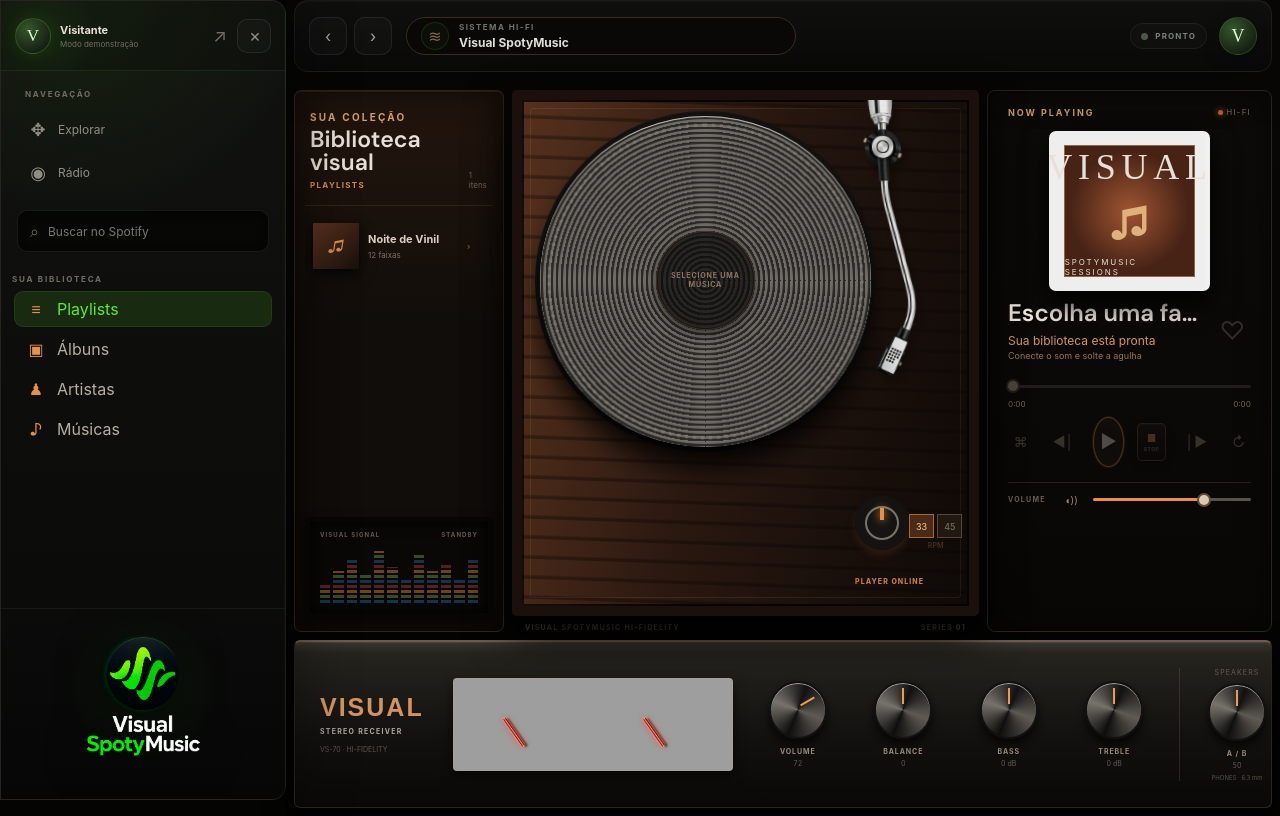
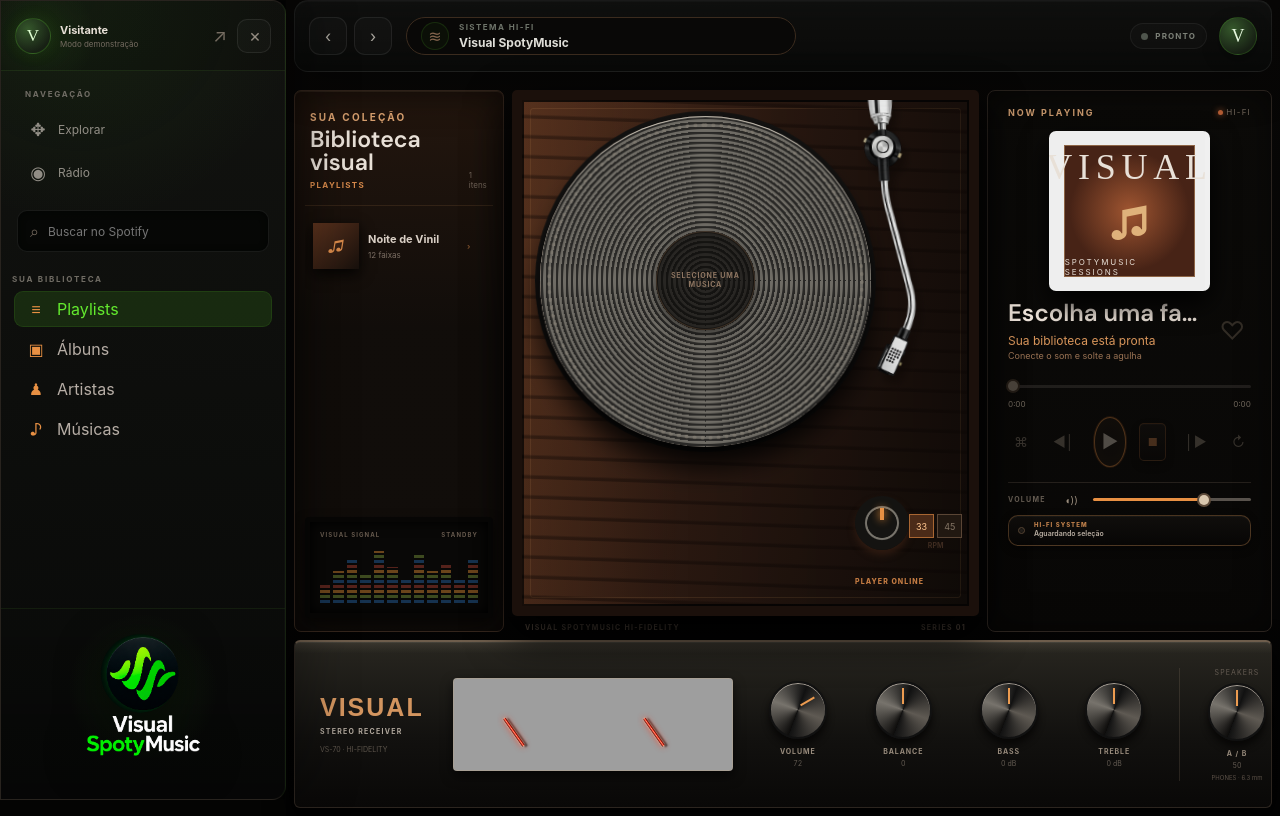
Before and after one commit to Mizerex/visual-spotymusic, a Next.js app: page / in a window 1280 px wide. Both pictures are taken after a click on the button "Explorar em modo demonstração". Built offline with nearby package versions, Linux system fonts and the light colour scheme; no server answers; grey boxes are pictures that could not be loaded; a web font is replaced by a local one.

Commit message:
feat: posicionar sistema hi-fi e simplificar controle stop

```diff
--- a/app/globals.css
+++ b/app/globals.css
@@ -118,8 +118,7 @@ button:focus-visible, input:focus-visible { outline:2px solid var(--amber); outl
 .open-spotify:hover { text-decoration:underline; }
 .progress-wrap { margin:18px 0 12px; }.progress-wrap input,.volume-control input { width:100%;height:3px;margin:0;appearance:none;background:linear-gradient(90deg,#b9703d var(--progress),#3e352c var(--progress));border-radius:4px;cursor:pointer; }.progress-wrap input::-webkit-slider-thumb,.volume-control input::-webkit-slider-thumb { appearance:none;width:10px;height:10px;border-radius:50%;background:#d9c7ae;box-shadow:0 0 0 2px #5e4b3a; }.progress-wrap>div { display:flex;justify-content:space-between;margin-top:7px;color:#6f665b;font-size:8px;font-variant-numeric:tabular-nums; }
 .playback-controls { display:flex;justify-content:center;align-items:center;gap:13px; }.playback-controls button { width:34px;height:34px;border:0;background:none;color:#9c8f7f;cursor:pointer;font-size:14px; }.playback-controls button.active { color:#d78249; }.playback-controls .main-play { width:52px;height:52px;border-radius:50%;color:#1b120c;background:linear-gradient(#d3a36e,#8e572f);box-shadow:inset 0 1px #f4d4ad,0 6px 15px #050403;font-size:18px; }
-.playback-controls .stop-control { width:38px;height:38px;display:flex;flex-direction:column;align-items:center;justify-content:center;gap:2px;border:1px solid rgba(216,130,68,.48);border-radius:5px;color:#d4854d;background:linear-gradient(#1c1713,#0b0908);box-shadow:inset 0 1px rgba(255,255,255,.05),0 4px 9px #030201;font-size:10px; }
-.playback-controls .stop-control small { color:#8c684e;font-size:5px;font-weight:800;letter-spacing:.1em; }
+.playback-controls .stop-control { width:38px;height:38px;display:grid;place-items:center;border:1px solid rgba(216,130,68,.48);border-radius:5px;color:#d4854d;background:linear-gradient(#1c1713,#0b0908);box-shadow:inset 0 1px rgba(255,255,255,.05),0 4px 9px #030201;font-size:11px; }
 .playback-controls button:disabled,.track-info button:disabled,.progress-wrap input:disabled { opacity:.3;cursor:not-allowed; }
 .now-footer { margin-top:auto;padding-top:18px;display:flex;align-items:center;gap:12px;border-top:1px solid var(--line); }.now-footer>span { color:#665d53;font-size:7px;font-weight:700;letter-spacing:.18em; }.volume-control { flex:1;display:flex;align-items:center;gap:8px; }.volume-control button { width:27px;border:0;background:none;color:#9a8d7d;font-size:10px;cursor:pointer; }.volume-control input { flex:1; }
 
@@ -210,10 +209,12 @@ html,body { font-family:Inter,"DM Sans",sans-serif; background:#070706; }
 .track-info h3 { font:600 23px/1.1 "Barlow Condensed","DM Sans",sans-serif; }
 .main-play { border:1px solid #d09a73!important;background:#17130f!important;color:#f2e4d5!important; }
 .now-footer { margin-top:15px; }
-.track-details { margin-top:15px;padding-top:12px;border-top:1px solid var(--line); }
-.track-details>p { display:flex;justify-content:space-between;margin:0 0 9px;color:#8b7f75;font-size:8px;font-weight:700;letter-spacing:.16em; }
-.track-details>div { display:grid;grid-template-columns:54px minmax(0,1fr);gap:5px 9px;padding:10px;border:1px solid #25211d;border-radius:5px;background:#0b0a09; }
-.track-details small { color:#6f665e;font-size:7px; }.track-details strong { min-width:0;overflow:hidden;text-overflow:ellipsis;white-space:nowrap;color:#bdb2a7;font-size:9px;font-weight:500; }
+.hi-fi-system { min-width:0;display:flex;align-items:center;gap:9px;margin-top:11px;padding:7px 10px;border:1px solid rgba(135,94,57,.52);border-radius:10px;background:linear-gradient(180deg,#100e0c,#070605);box-shadow:inset 0 1px rgba(255,255,255,.035),0 3px 9px rgba(0,0,0,.45); }
+.hi-fi-system>div { min-width:0;display:flex;flex-direction:column;gap:2px; }
+.hi-fi-system small { color:#c2824c;font-size:6px;font-weight:800;letter-spacing:.17em;line-height:1; }
+.hi-fi-system strong { min-width:0;overflow:hidden;text-overflow:ellipsis;white-space:nowrap;color:#bbb0a4;font-size:7px;font-weight:600;line-height:1.25; }
+.hi-fi-system-light { flex:0 0 auto;width:7px;height:7px;border:1px solid #554333;border-radius:50%;background:#25211c;box-shadow:inset 0 0 2px #000; }
+.hi-fi-system-light.active { background:#b76a31;border-color:#d89153;box-shadow:0 0 7px rgba(232,144,67,.7); }
 .analog-panel { min-height:158px;margin-top:10px;grid-template-columns:130px minmax(280px,1.2fr) minmax(330px,1.55fr) 110px;border-color:#332c26;border-radius:10px;background:linear-gradient(#1b1815,#0e0d0b); }
 .vu-meter { border-color:#090807;background:linear-gradient(#e1b66f,#b87a39);box-shadow:inset 0 0 20px #7b4b24,0 3px 8px #000; }
 .knob { width:52px;height:52px;background:conic-gradient(from 200deg,#151412,#898278,#1b1916,#686158,#181613); }
@@ -301,7 +302,7 @@ html,body { font-family:Inter,"DM Sans",sans-serif; background:#070706; }
   .progress-wrap { margin:11px 0 8px; }
   .playback-controls .main-play { width:50px;height:50px; }
   .now-footer { padding-top:10px; }
-  .track-details { display:none; }
+  .hi-fi-system { margin-top:8px;padding:6px 9px; }
 }
 
 
--- a/components/NowPlaying.tsx
+++ b/components/NowPlaying.tsx
@@ -18,6 +18,14 @@ export function NowPlaying() {
     <ProgressBar position={playback.position} duration={playback.duration} onChange={seek} />
     <PlaybackControls />
     <div className="now-footer"><span>VOLUME</span><VolumeControl value={playback.volume} onChange={setVolume} /></div>
-    <div className="track-details"><p>TRACK INFO <span>›</span></p><div><small>ÁLBUM</small><strong>{track?.album.name || "—"}</strong><small>ARTISTA</small><strong>{track?.artists.map(a => a.name).join(", ") || "—"}</strong></div></div>
+    <div className="hi-fi-system" aria-label="Status do sistema Hi-Fi">
+      <span className={`hi-fi-system-light ${playback.isPlaying ? "active" : ""}`} aria-hidden="true" />
+      <div>
+        <small>HI-FI SYSTEM</small>
+        <strong title={track ? `${track.name} · ${track.album.name}` : "Aguardando seleção"}>
+          {track ? `${track.name} · ${track.album.name}` : "Aguardando seleção"}
+        </strong>
+      </div>
+    </div>
   </aside>;
 }
--- a/components/PlaybackControls.tsx
+++ b/components/PlaybackControls.tsx
@@ -8,7 +8,7 @@ export function PlaybackControls() {
     <button disabled={unavailable} className={playback.shuffle ? "active" : ""} onClick={() => setShuffle(!playback.shuffle)} aria-label="Aleatório">⌘</button>
     <button disabled={unavailable} onClick={previous} aria-label="Faixa anterior">◀│</button>
     <button disabled={unavailable} className="main-play" onClick={toggle} aria-label={playback.isPlaying ? "Pausar" : "Reproduzir"}>{playback.isPlaying ? "Ⅱ" : "▶"}</button>
-    <button disabled={unavailable || playback.stopped} className="stop-control" onClick={stop} aria-label="Parar música e recolher o braço" title="STOP"><span>■</span><small>STOP</small></button>
+    <button disabled={unavailable || playback.stopped} className="stop-control" onClick={stop} aria-label="Parar música e recolher o braço">■</button>
     <button disabled={unavailable} onClick={next} aria-label="Próxima faixa">│▶</button>
     <button disabled={unavailable} className={playback.repeat !== "off" ? "active" : ""} onClick={cycleRepeat} aria-label="Repetir">↻{playback.repeat === "track" ? <sup>1</sup> : null}</button>
   </div>;
```
